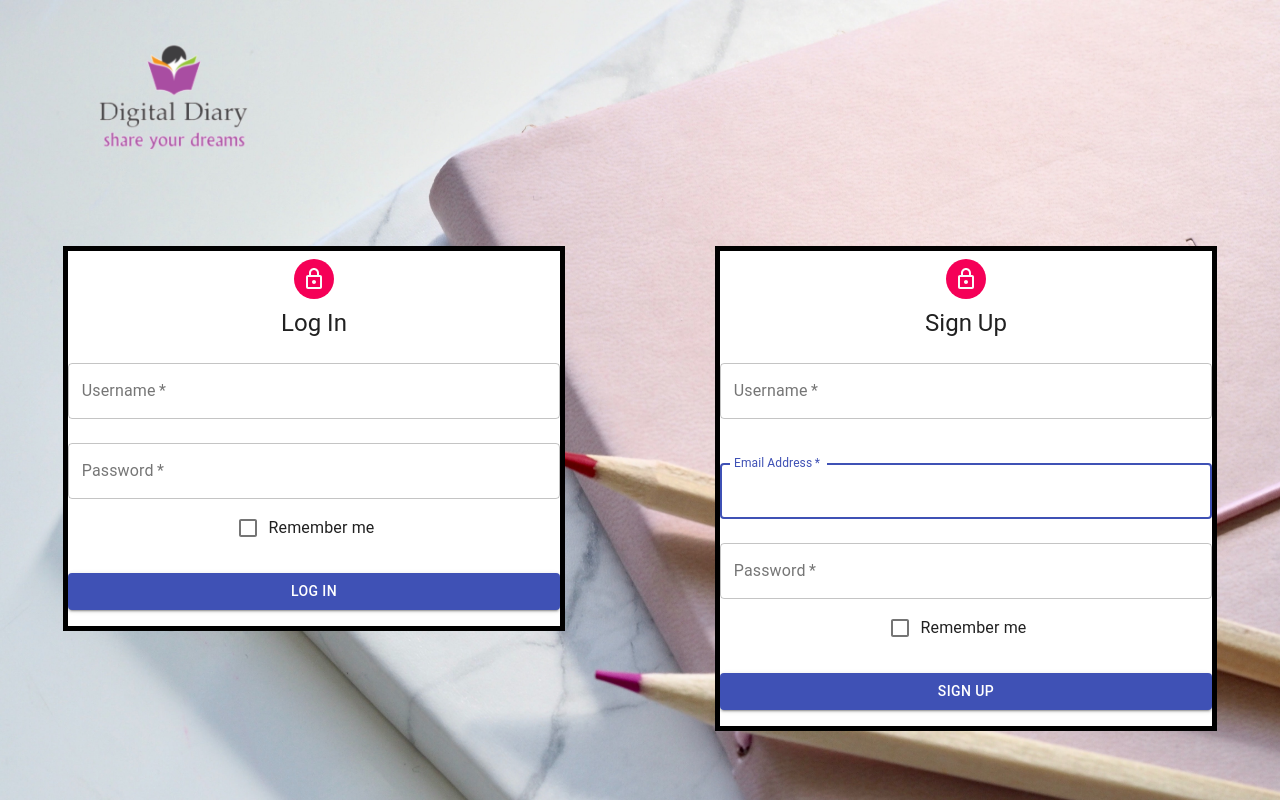
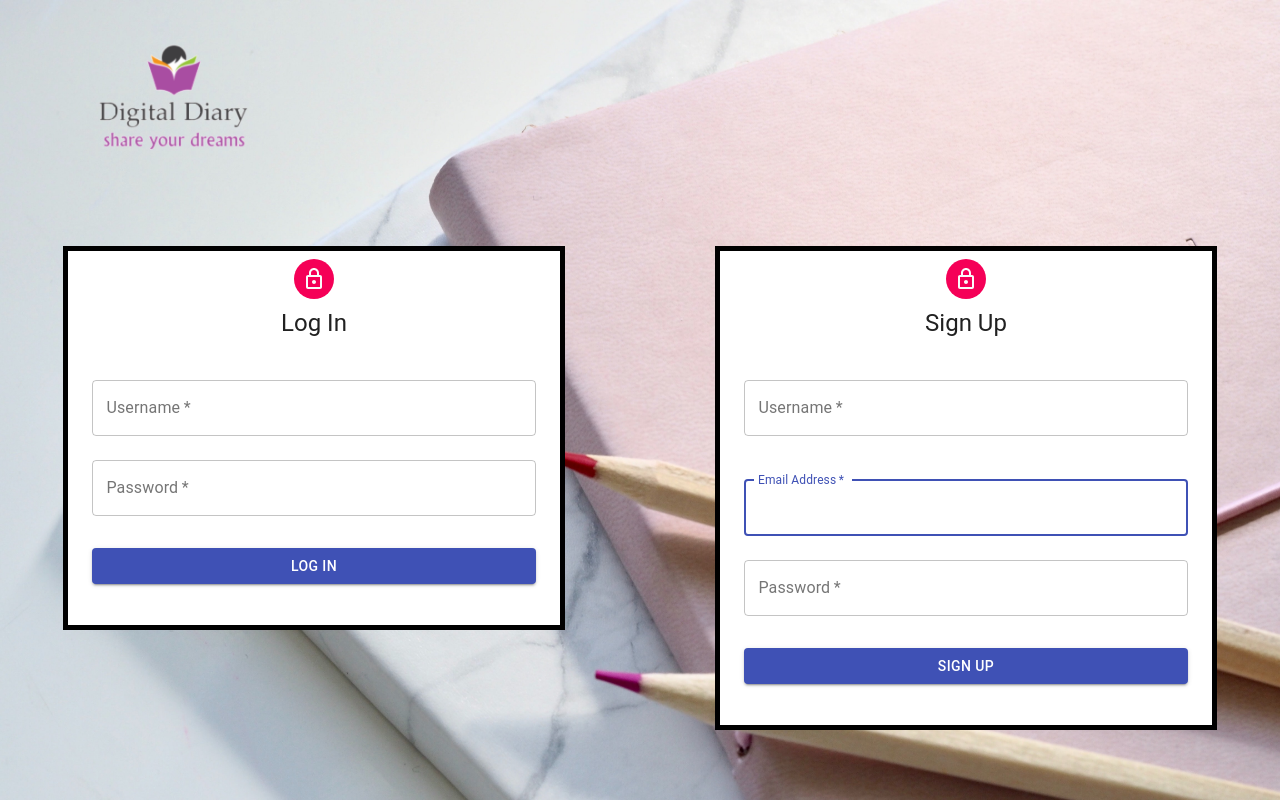
Before and after one commit to leskbook/Digital-Diary, a React (Create React App) app in the folder client/: page / in a window 1280 px wide. Built offline with nearby package versions, Linux system fonts and the light colour scheme.

Commit message:
style change

```diff
--- a/client/src/components/login.js
+++ b/client/src/components/login.js
@@ -34,7 +34,8 @@ const useStyles = makeStyles((theme) => ({
   },
   form: {
     width: '100%',
-    marginTop: theme.spacing(1),
+    padding: '5%',
+
   },
   submit: {
     margin: theme.spacing(3, 0, 2),
@@ -133,10 +134,7 @@ console.log(imageOne)
             value={loginPassword}
             onChange={(e)=>{setloginPassword(e.target.value)}}
           />
-          <FormControlLabel
-            control={<Checkbox value="remember" color="primary" />}
-            label="Remember me"
-          />
+
           <Button
             type="submit"
             fullWidth
@@ -197,10 +195,7 @@ console.log(imageOne)
             autoComplete="current-password"  value={signupPassword}
             onChange={(e)=>{setSignUpPassword(e.target.value)}}
           />
-          <FormControlLabel
-            control={<Checkbox value="remember" color="primary" />}
-            label="Remember me"
-          />
+
           <Button
             type="submit"
             fullWidth
--- a/client/src/components/style.js
+++ b/client/src/components/style.js
@@ -16,6 +16,7 @@ margin:"5px"
     display: 'flex',
     flexWrap: 'wrap',
     justifyContent: 'center',
+    padding: '0%',
   },
   fileInput: {
     width: '97%',
```
Also changed, not shown: 1 other file (tests, documents, lock files or other folders).
